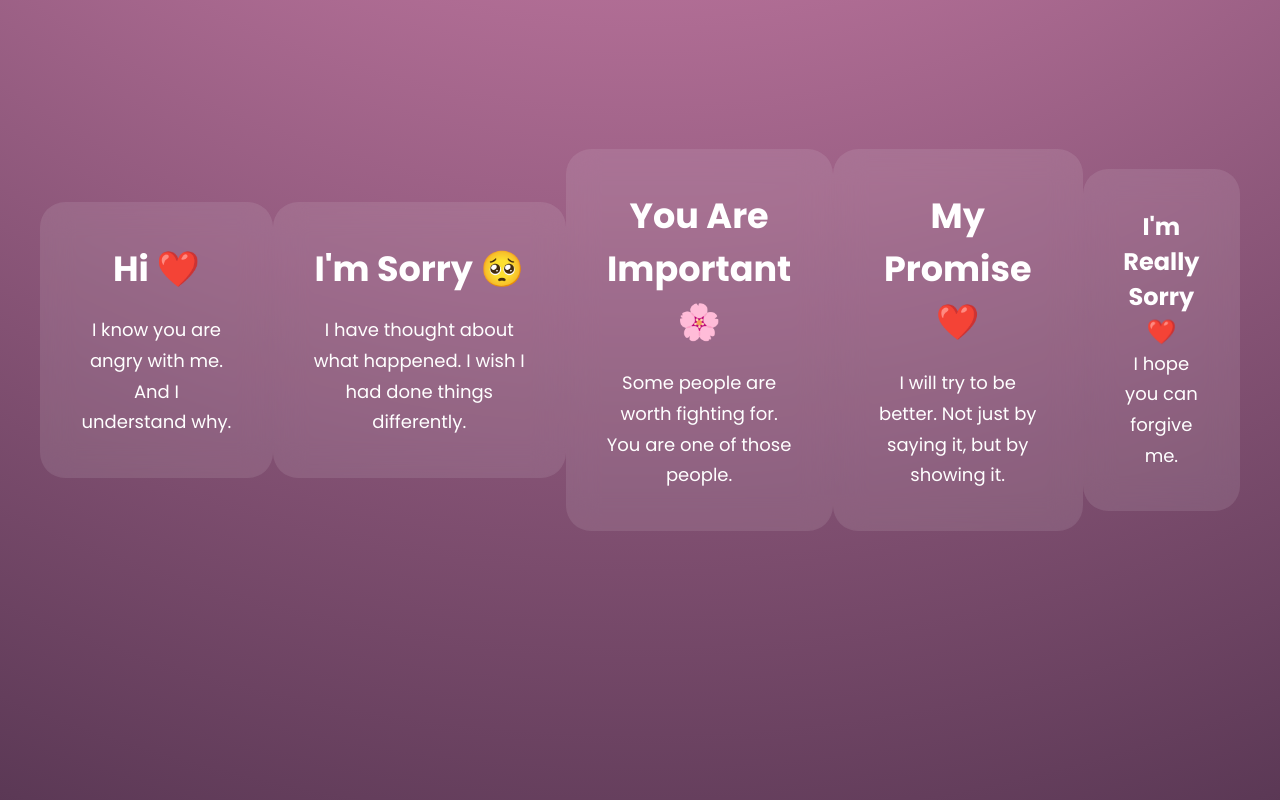
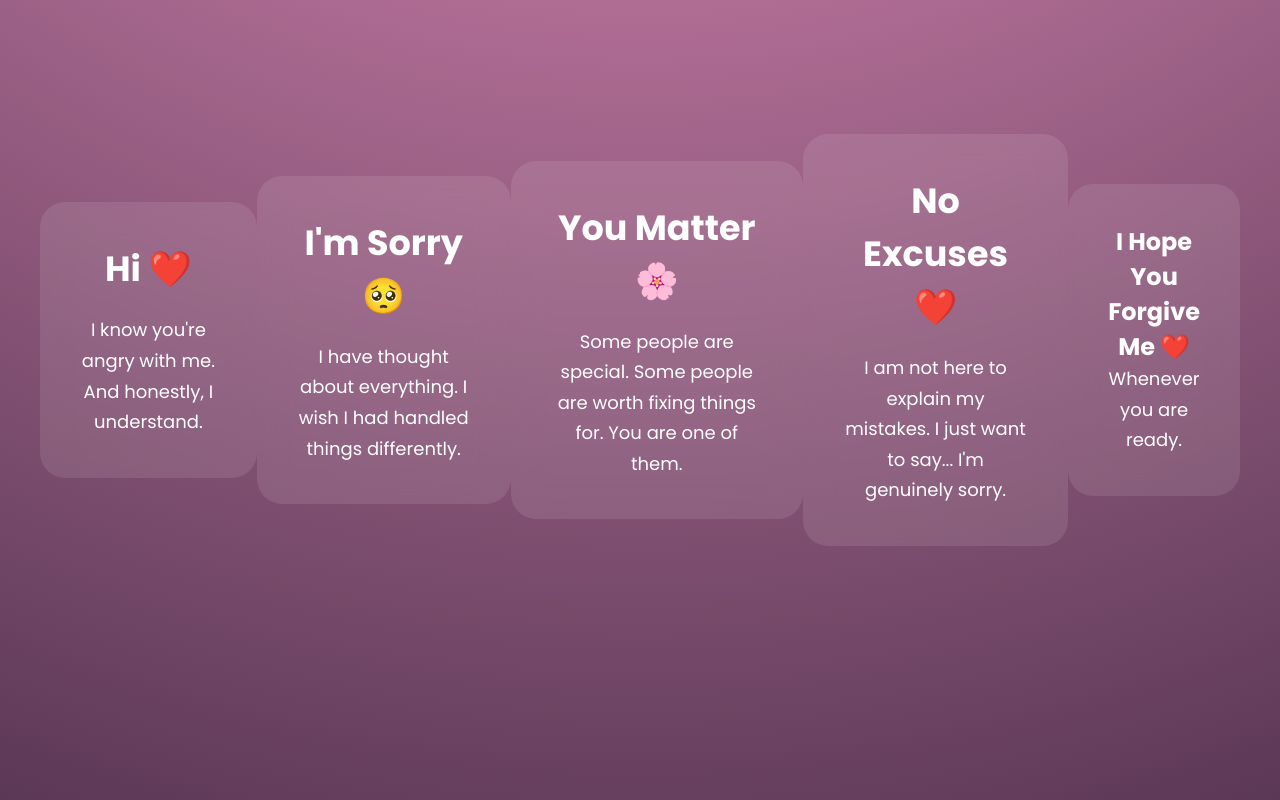
Before and after one commit to Krishrat00/sorry-website, a plain HTML site: page index.html in a window 1280 px wide. Shown: the part 860-1660 px from the top of the page. Drawn offline with Linux system fonts and the light colour scheme.

Commit message:
Update index.html

```diff
--- a/index.html
+++ b/index.html
@@ -1,6 +1,8 @@
 <!DOCTYPE html>
 <html lang="en">
+
 <head>
+
     <meta charset="UTF-8">
     <meta name="viewport" content="width=device-width, initial-scale=1.0">
 
@@ -12,9 +14,12 @@
 
 </head>
 
+
 <body>
 
+
 <div id="hearts"></div>
+
 
 <section class="hero">
 
@@ -29,78 +34,103 @@
             For You
         </h1>
 
+
         <p>
-            I know things aren't perfect right now...
+            I know things are not perfect right now...
             but please give me a few minutes.
         </p>
+
 
         <button onclick="scrollToStory()">
             Open My Heart ❤️
         </button>
+
 
     </div>
 
 </section>
 
 
+
+
 <section id="story">
 
 
     <div class="card reveal">
-        <h2>Hi ❤️</h2>
+
+        <h2>
+            Hi ❤️
+        </h2>
 
         <p>
-            I know you are angry with me.
-            And I understand why.
-        </p>
-    </div>
-
-
-    <div class="card reveal">
-
-        <h2>I'm Sorry 🥺</h2>
-
-        <p>
-            I have thought about what happened.
-            I wish I had done things differently.
+            I know you're angry with me.
+            And honestly, I understand.
         </p>
 
     </div>
 
 
+
     <div class="card reveal">
 
-        <h2>You Are Important 🌸</h2>
+        <h2>
+            I'm Sorry 🥺
+        </h2>
 
         <p>
-            Some people are worth fighting for.
-            You are one of those people.
+            I have thought about everything.
+            I wish I had handled things differently.
         </p>
 
     </div>
 
 
+
     <div class="card reveal">
 
-        <h2>My Promise ❤️</h2>
+        <h2>
+            You Matter 🌸
+        </h2>
 
         <p>
-            I will try to be better.
-            Not just by saying it,
-            but by showing it.
+            Some people are special.
+            Some people are worth fixing things for.
+
+            You are one of them.
         </p>
 
     </div>
 
 
-    <div class="card reveal final-message">
+
+
+    <div class="card reveal">
+
+        <h2>
+            No Excuses ❤️
+        </h2>
+
+        <p>
+            I am not here to explain my mistakes.
+
+            I just want to say...
+
+            I'm genuinely sorry.
+        </p>
+
+    </div>
+
+
+
+
+    <div class="card reveal">
 
         <h1>
-            I'm Really Sorry ❤️
+            I Hope You Forgive Me ❤️
         </h1>
 
         <p>
-            I hope you can forgive me.
+            Whenever you are ready.
         </p>
 
     </div>
@@ -110,68 +140,37 @@
 
 
 
+
+
+
 <section class="question">
+
 
 <div class="glass">
 
+
 <h1>
-    Can you forgive me? 🥺
+Can you forgive me? 🥺
 </h1>
+
 
 
 <div class="buttons">
 
+
 <button id="yes">
-    Yes ❤️
+YES ❤️
 </button>
 
 
+
 <button id="no">
-    Not Yet 🙈
+NOT YET 🙈
 </button>
 
-</div>
 
 
 </div>
-
-</section>
-
-
-
-<section id="success">
-
-
-<div class="glass">
-
-<h1>
-    Thank You 🥹❤️
-</h1>
-
-
-<p>
-    That means a lot to me.
-</p>
-
-
-<p>
-    I want to send you a small surprise.
-    Only if you feel comfortable sharing your address.
-</p>
-
-
-<input
-type="text"
-placeholder="Your Address"
-/>
-
-
-<br>
-
-
-<button>
-    Send ❤️
-</button>
 
 
 </div>
@@ -181,7 +180,52 @@ placeholder="Your Address"
 
 
 
+
+
+
+<section id="success">
+
+
+<div class="glass">
+
+
+<h1>
+Thank You 🥹❤️
+</h1>
+
+
+<p>
+Thank you for hearing me out.
+</p>
+
+
+<p>
+I promise I will try to be better.
+</p>
+
+
+<h2>
+❤️
+</h2>
+
+
+</div>
+
+
+</section>
+
+
+
+
+
+<!-- Parse SDK -->
+
+<script src="https://npmcdn.com/parse/dist/parse.min.js"></script>
+
+
 <script src="script.js"></script>
 
+
 </body>
+
 </html>
```
